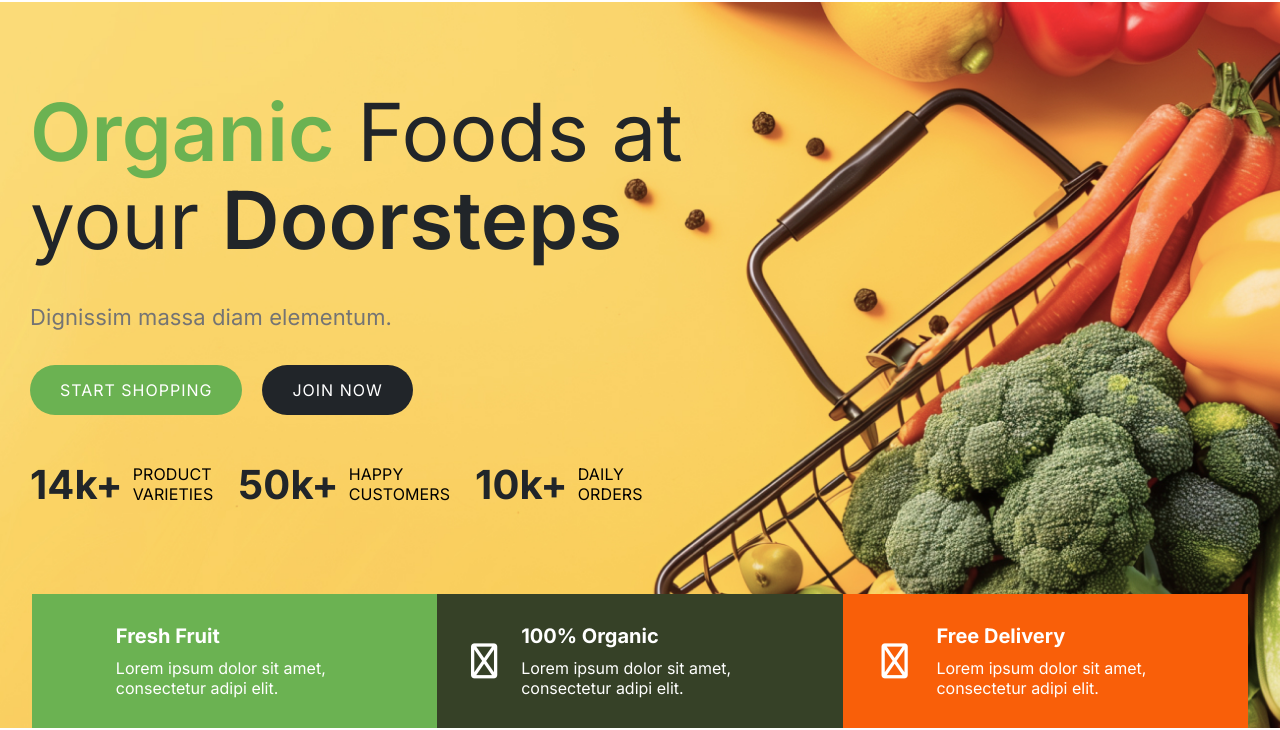
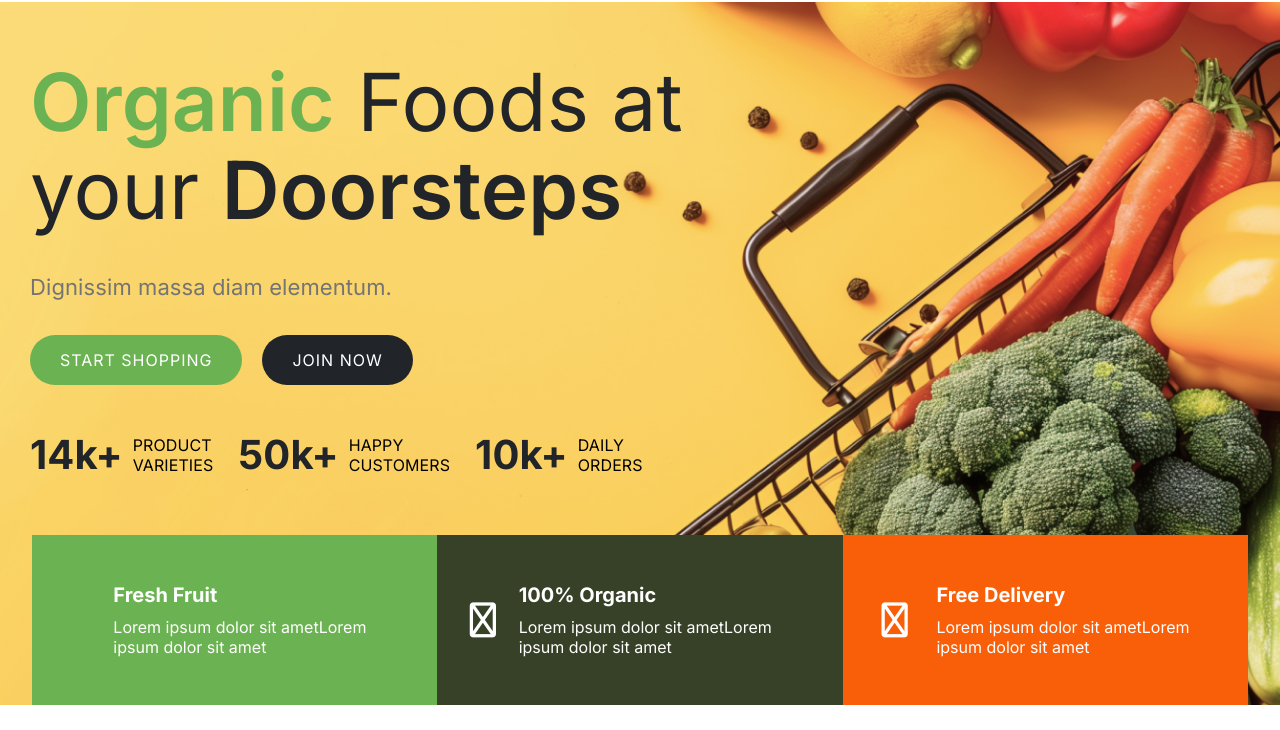
Before and after one commit to Sekine17/organic, a plain HTML site: page index.html in a window 1280 px wide. Shown: the part 72-802 px from the top of the page. Drawn offline with nearby package versions, Linux system fonts and the light colour scheme; some icons are missing.

Commit message:
headerde artiq uzulugu duzeltdim

```diff
--- a/index.html
+++ b/index.html
@@ -111,14 +111,14 @@
           <i class="fa-regular fa-rotate-reverse"></i>
           <div class="h5-p">
             <h5>Fresh Fruit</h5>
-            <p>Lorem ipsum dolor sit amet, consectetur adipi elit.</p>
+            <p>Lorem ipsum dolor sit ametLorem ipsum dolor sit amet</p>
           </div>
         </div>
         <div class="uclu-ikinci ilk">
           <i class="fa-regular fa-leaf"></i>
           <div class="h5-p">
             <h5>100% Organic</h5>
-            <p>Lorem ipsum dolor sit amet, consectetur adipi elit.</p>
+            <p>Lorem ipsum dolor sit ametLorem ipsum dolor sit amet</p>
           </div>
         </div>
         <div class="uclu-ucuncu ilk">
@@ -127,7 +127,7 @@
           </div>
           <div class="h5-p">
             <h5>Free Delivery</h5>
-            <p>Lorem ipsum dolor sit amet, consectetur adipi elit.</p>
+            <p>Lorem ipsum dolor sit ametLorem ipsum dolor sit amet</p>
           </div>
         </div>
       </div>
@@ -190,6 +190,41 @@
       </div>
     </div>
   </div>
+  <!-- <div class="bsp-hissesi container">
+    <div class="basliq1">
+      <div>
+        <h2>Best selling products</h2>
+      </div>
+      <div class="basliq-2">
+        <a href="#">View All</a>
+      </div>
+    </div>
+    <div class="erzaqlar">
+      <div id="erzaq">
+        <img src="img/img/product-thumb-1.png" alt="">
+        <h3>Whole Wheat Sandwich Bread</h3>
+        <div>
+          <i class="fa-solid fa-star"></i>
+          <i class="fa-solid fa-star"></i>
+          <i class="fa-solid fa-star"></i>
+          <i class="fa-solid fa-star"></i>
+          <i class="fa-solid fa-star-half-stroke"></i>
+          <span>(222)</span>
+        </div>
+        <div>
+          <span>$24.00</span>
+          <span>$18.00</span>
+          <span>10% OFF</span>
+        </div>
+        <div>
+          <input type="number" min="1">
+          <a href="">
+            <i class="fa-light fa-cart-shopping"></i>
+          </a>
+          <span><i class="fa-light fa-heart"></i></span>
+        </div>
+      </div>
+    </div> -->
 
     <script>
       let navmenu = document.getElementById('navmenu');
--- a/style.css
+++ b/style.css
@@ -23,7 +23,7 @@ header {
     display: flex;
     flex-direction: column;
     width: 100%;
-    height: auto;
+    height:auto;
     background: url('img/img/banner-1.jpg') 47% 50%/cover no-repeat;
 }
 
@@ -59,11 +59,10 @@ nav img {
 }
 
 .header-text {
-    height: 80vh;
-    padding: 0px 15px;
+    height: auto;
+    padding: 30px 15px;
     display: flex;
     flex-direction: column;
-    justify-content: center;
     align-items: start;
     gap: 20px;
     letter-spacing: 0.1px;
@@ -198,7 +197,7 @@ nav img {
     align-items: center;
     justify-content: center;
     gap: 10px;
-    height: auto;
+    height: 170px;
     text-align: center;
     font-size: 16px;
     color: white;
@@ -218,6 +217,7 @@ nav img {
 }
 
 .uclu-hisse h5 {
+    text-align: center;
     font-size: 20px;
 }
 
@@ -301,11 +301,15 @@ nav img {
 }
 /*categoty hissesi bitdi*/
 
+
+/*best selling products hissesi basladi*/
+
+/*best selling products hissesi bitdi*/
 /*3lü hisse bitdi*/
 /* Desktop görünüşü */
 @media only screen and (min-width: 768px) {
     header {
-        height: 100vh;
+        /* height: 100vh; */
     }
 
     .mobile {
@@ -335,7 +339,7 @@ nav img {
     }
 
     .header-text {
-        padding: 0px 30px;
+        padding: 56px 30px;
     }
 
     .header-text h2 {
@@ -386,7 +390,7 @@ nav img {
         align-items: start;
     }
 
-    .h5-p p {
+    .h5-p p, .h5-p h5 {
         text-align: left;
     }
 
@@ -422,17 +426,3 @@ nav img {
     display: none;
 }
 }
-
-@media only screen and (max-width: 490px) {
-    .header-text {
-        height: 100vh !important;
-        ;
-    }
-}
-
-@media only screen and (max-width: 815px) {
-    .header-text {
-        height: 100vh !important;
-        ;
-    }
-}
```
Lines whose indentation alone changed are shown as unchanged.
